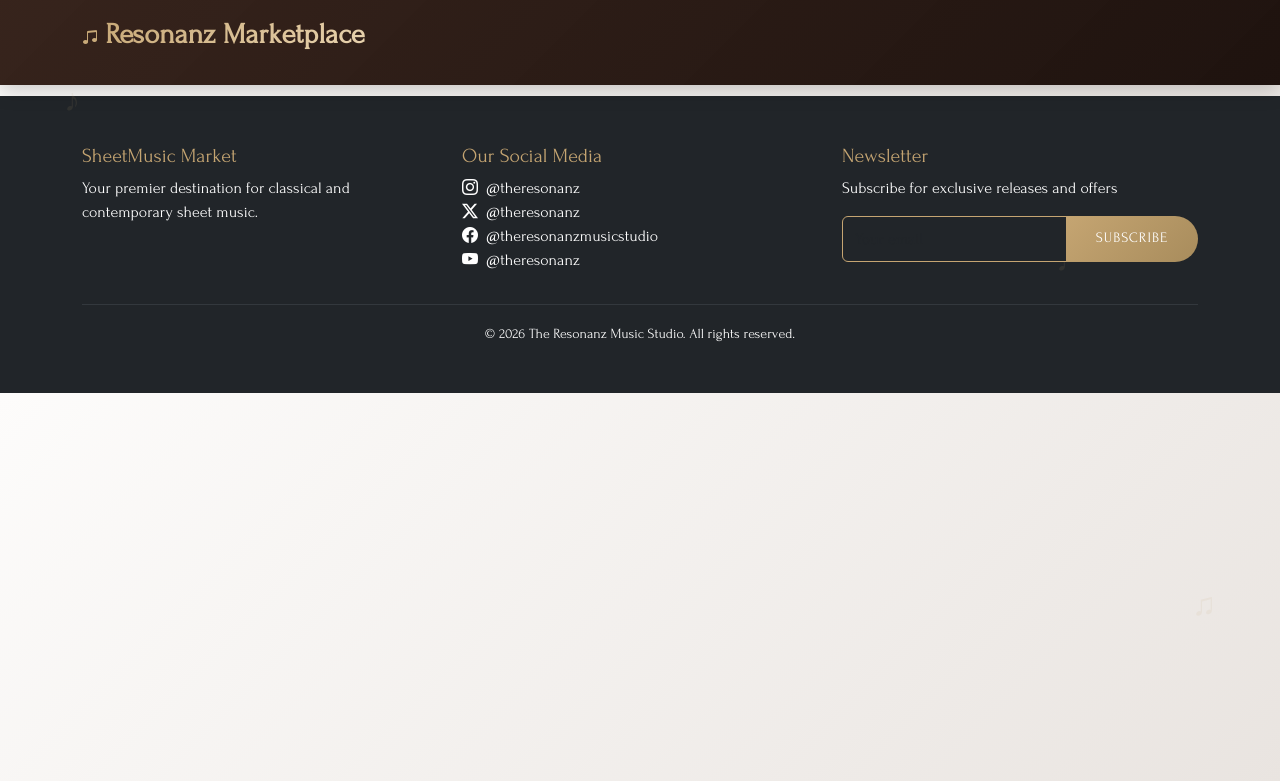
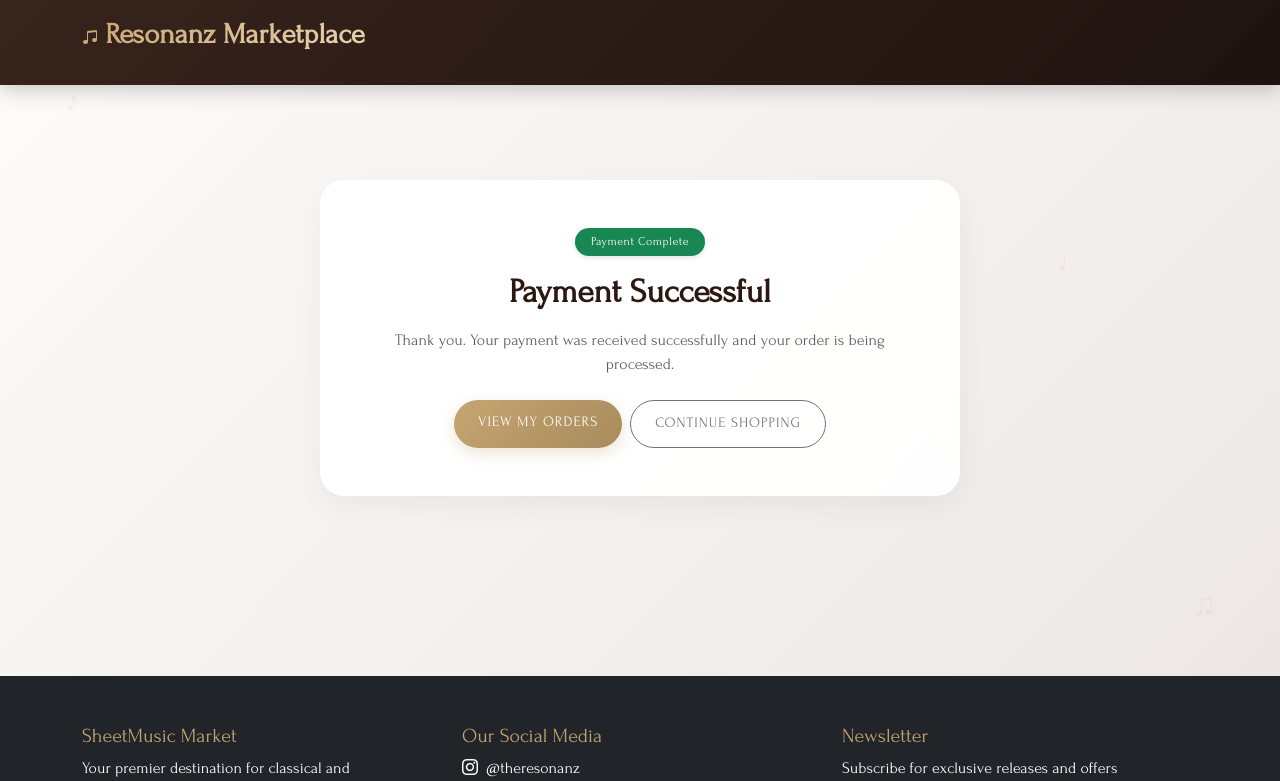
Before and after one commit to DiesEdu/resonanz-sheet-music-marketplace, a Vue app in the folder frontend/: page /successful-payment in a window 1280 px wide. Shown: the top 781 px of the page. Built offline with nearby package versions, Linux system fonts and the light colour scheme; no server answers.

Commit message:
add page success and error payment, adjust order default payment status to pending

```diff
--- a/frontend/src/router/index.js
+++ b/frontend/src/router/index.js
@@ -38,6 +38,16 @@ const router = createRouter({
       path: '/verified',
       name: 'verified',
       component: () => import('../views/VerifiedView.vue'),
+    },
+    {
+      path: '/successful-payment',
+      name: 'successful-payment',
+      component: () => import('../views/SuccessfulPaymentView.vue'),
+    },
+    {
+      path: '/error-payment',
+      name: 'error-payment',
+      component: () => import('../views/ErrorPaymentView.vue'),
     },
     {
       path: '/profile',
--- /dev/null
+++ b/frontend/src/views/ErrorPaymentView.vue
@@ -0,0 +1,51 @@
+<template>
+  <section class="payment-page d-flex align-items-center justify-content-center py-5 px-3">
+    <div class="payment-card card animate-fade-scale">
+      <div class="card-body p-4 p-md-5 text-center">
+        <span class="badge bg-danger mb-3">Payment Failed</span>
+        <h1 class="payment-title mb-3">Payment Error</h1>
+        <p class="text-muted mb-4">
+          We could not complete your payment. Please try again or use another payment method.
+        </p>
+        <p v-if="orderId" class="order-number mb-4">
+          Order Number: <strong>{{ orderId }}</strong>
+        </p>
+        <div class="d-flex gap-2 justify-content-center flex-wrap">
+          <router-link to="/cart" class="btn btn-primary px-4">Back to Cart</router-link>
+          <router-link to="/marketplace" class="btn btn-outline-secondary px-4">
+            Browse Marketplace
+          </router-link>
+        </div>
+      </div>
+    </div>
+  </section>
+</template>
+
+<script setup>
+import { computed } from 'vue'
+import { useRoute } from 'vue-router'
+
+const route = useRoute()
+const orderId = computed(() => {
+  const value = route.query.order_id
+  return typeof value === 'string' && value.trim() ? value : ''
+})
+</script>
+
+<style scoped>
+.payment-page {
+  min-height: calc(100vh - 220px);
+}
+
+.payment-card {
+  width: 100%;
+  max-width: 640px;
+  border-radius: 24px;
+}
+
+.payment-title {
+  font-size: 2.1rem;
+  font-weight: 600;
+  color: #2c1810;
+}
+</style>
--- /dev/null
+++ b/frontend/src/views/SuccessfulPaymentView.vue
@@ -0,0 +1,55 @@
+<template>
+  <section class="payment-page d-flex align-items-center justify-content-center py-5 px-3">
+    <div class="payment-card card animate-fade-scale">
+      <div class="card-body p-4 p-md-5 text-center">
+        <span class="badge bg-success mb-3">Payment Complete</span>
+        <h1 class="payment-title mb-3">Payment Successful</h1>
+        <p class="text-muted mb-4">
+          Thank you. Your payment was received successfully and your order is being processed.
+        </p>
+        <p v-if="orderId" class="order-number mb-4">
+          Order Number: <strong>{{ orderId }}</strong>
+        </p>
+        <div class="d-flex gap-2 justify-content-center flex-wrap">
+          <router-link to="/my-orders" class="btn btn-primary px-4">View My Orders</router-link>
+          <router-link to="/marketplace" class="btn btn-outline-secondary px-4">
+            Continue Shopping
+          </router-link>
+        </div>
+      </div>
+    </div>
+  </section>
+</template>
+
+<script setup>
+import { computed } from 'vue'
+import { useRoute } from 'vue-router'
+
+const route = useRoute()
+const orderId = computed(() => {
+  const value = route.query.order_id
+  return typeof value === 'string' && value.trim() ? value : ''
+})
+</script>
+
+<style scoped>
+.payment-page {
+  min-height: calc(100vh - 220px);
+}
+
+.payment-card {
+  width: 100%;
+  max-width: 640px;
+  border-radius: 24px;
+}
+
+.payment-title {
+  font-size: 2.1rem;
+  font-weight: 600;
+  color: #2c1810;
+}
+
+.order-number {
+  color: #2c1810;
+}
+</style>
```
Also changed, not shown: 1 other file (tests, documents, lock files or other folders).
